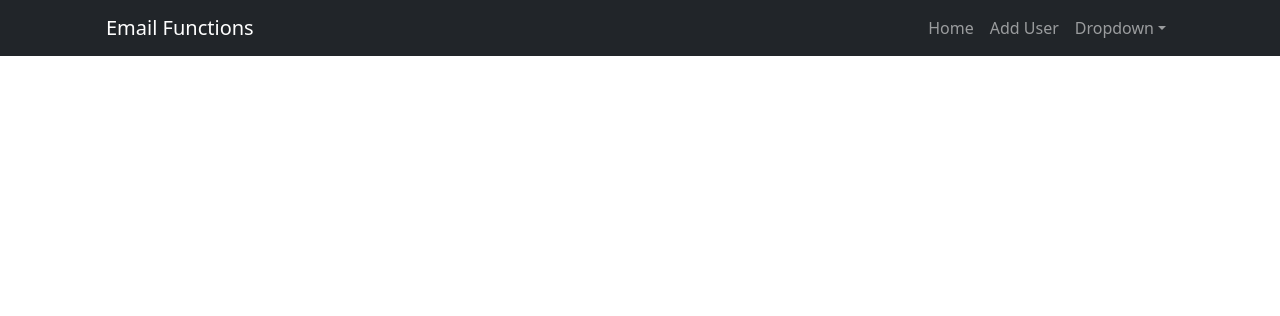
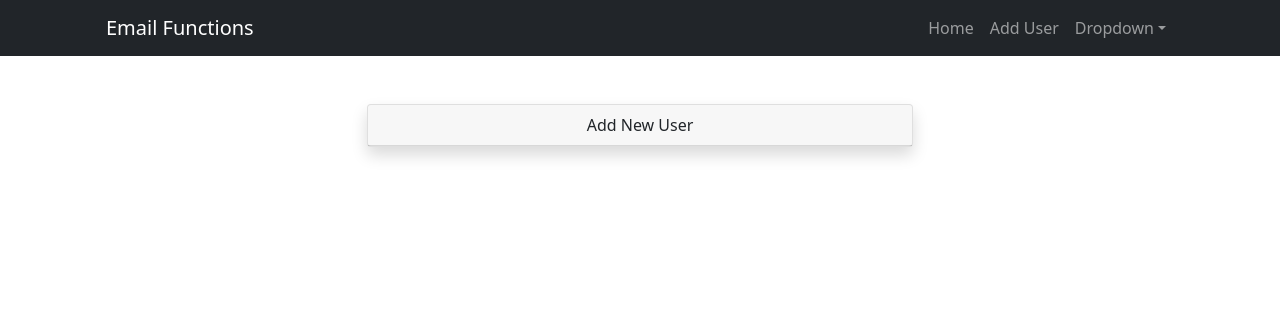
Before and after one commit to Imsmthng/php-bulk_mail, a PHP site: page / in a window 1280 px wide. Shown: the top 316 px of the page. Run offline with PHP 8.4, Linux system fonts and the light colour scheme.

Commit message:
11/06/2021

```diff
--- a/index.php
+++ b/index.php
@@ -3,7 +3,19 @@ include('includes/header.php');
 include('includes/navigation.php');
 ?>
 
-
+<div class="py-5">
+    <div class="container">
+        <div class="row justify-content-center">
+            <div class="col-md-6">
+                <div class="card shadow">
+                    <div class="card-header text-center">
+                        Add New User
+                    </div>
+                </div>
+            </div>
+        </div>
+    </div>
+</div>
 
 
 <?php
```
